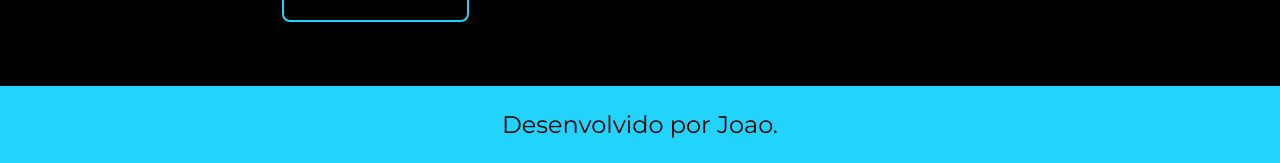
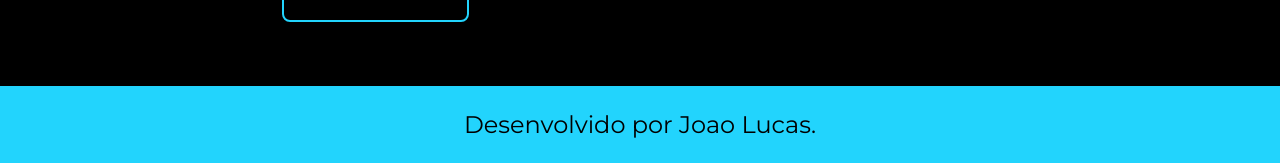
Before and after one commit to joaolucasvl/portfolio-site-apresentacao, a plain HTML site: page index.html in a window 1280 px wide. Shown: the part 1013-1176 px from the top of the page. Drawn offline with nearby package versions, Linux system fonts and the light colour scheme.

Commit message:
Git teste

```diff
--- a/index.html
+++ b/index.html
@@ -39,7 +39,7 @@
         <img class="apresentacao__imagem" src="./assets/Imagem.png" alt="Foto desenvolvedora">
     </main>
     <footer class="rodape">
-        <p>Desenvolvido por Joao.</p>
+        <p>Desenvolvido por Joao Lucas.</p>
     </footer>
 </body>
 </html>
```
